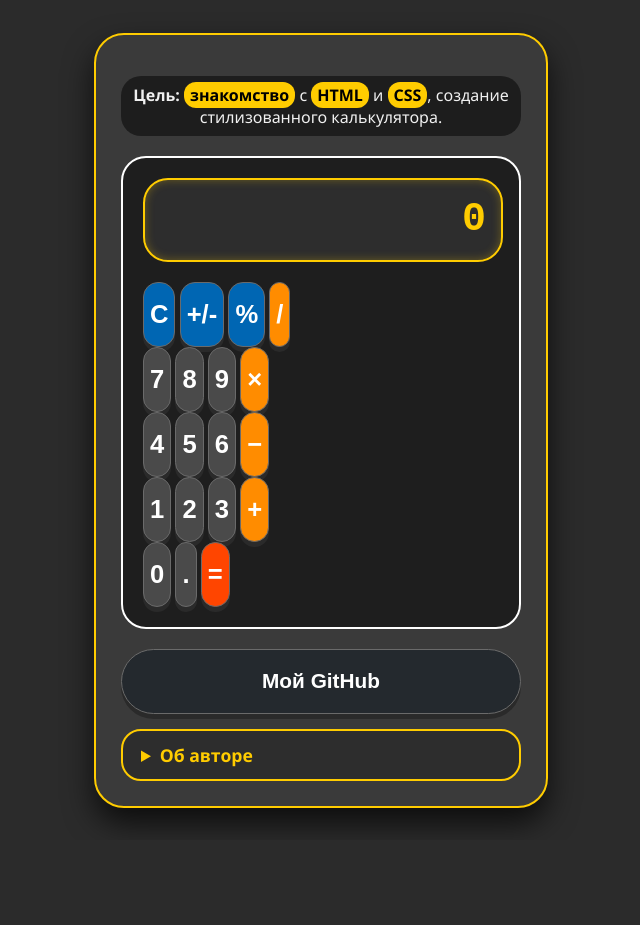
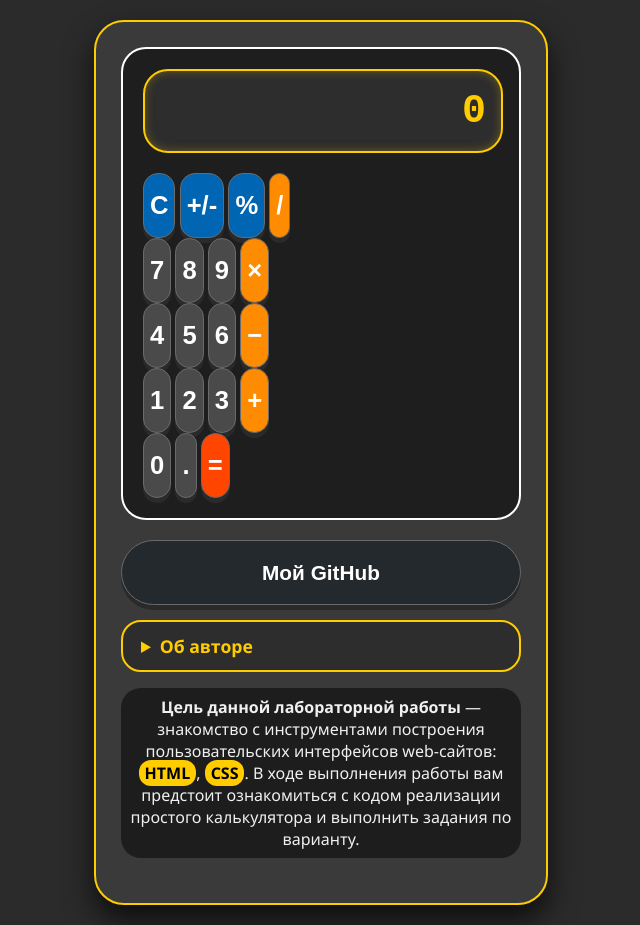
Before and after one commit to redblan/toll-roads-web, a plain HTML site: page calculator.html in a window 1280 px wide. Shown: the whole page, without its empty margins (319-959 px from the left). Before the commit the page ends 840 px from the top, so only its background shows below. Drawn offline with Linux system fonts and the light colour scheme.

```diff
--- a/calculator.html
+++ b/calculator.html
@@ -3,16 +3,11 @@
 <head>
     <meta charset="UTF-8">
     <meta name="viewport" content="width=device-width, initial-scale=1.0">
-    <title>Калькулятор | Платные дороги</title>
+    <title>Калькулятор | Платные дороги (Автодор)</title>
     <link rel="stylesheet" href="style.css">
 </head>
 <body>
     <div class="calculator-container">
-        <p class="lab-purpose">
-            <strong>Цель:</strong>
-            <mark>знакомство</mark> с <mark>HTML</mark> и <mark>CSS</mark>, создание стилизованного калькулятора.
-        </p>
-
         <div class="calculator">
             <div id="result" class="result">0</div>
 
@@ -62,6 +57,10 @@
                    Курс: XML-технологии (веб-разработка)</p>
             </details>
         </div>
+
+        <p class="lab-purpose">
+            <strong>Цель данной лабораторной работы</strong> — знакомство с инструментами построения пользовательских интерфейсов web-сайтов: <mark>HTML</mark>, <mark>CSS</mark>. В ходе выполнения работы вам предстоит ознакомиться с кодом реализации простого калькулятора и выполнить задания по варианту.
+        </p>
     </div>
 </body>
 </html>
```
